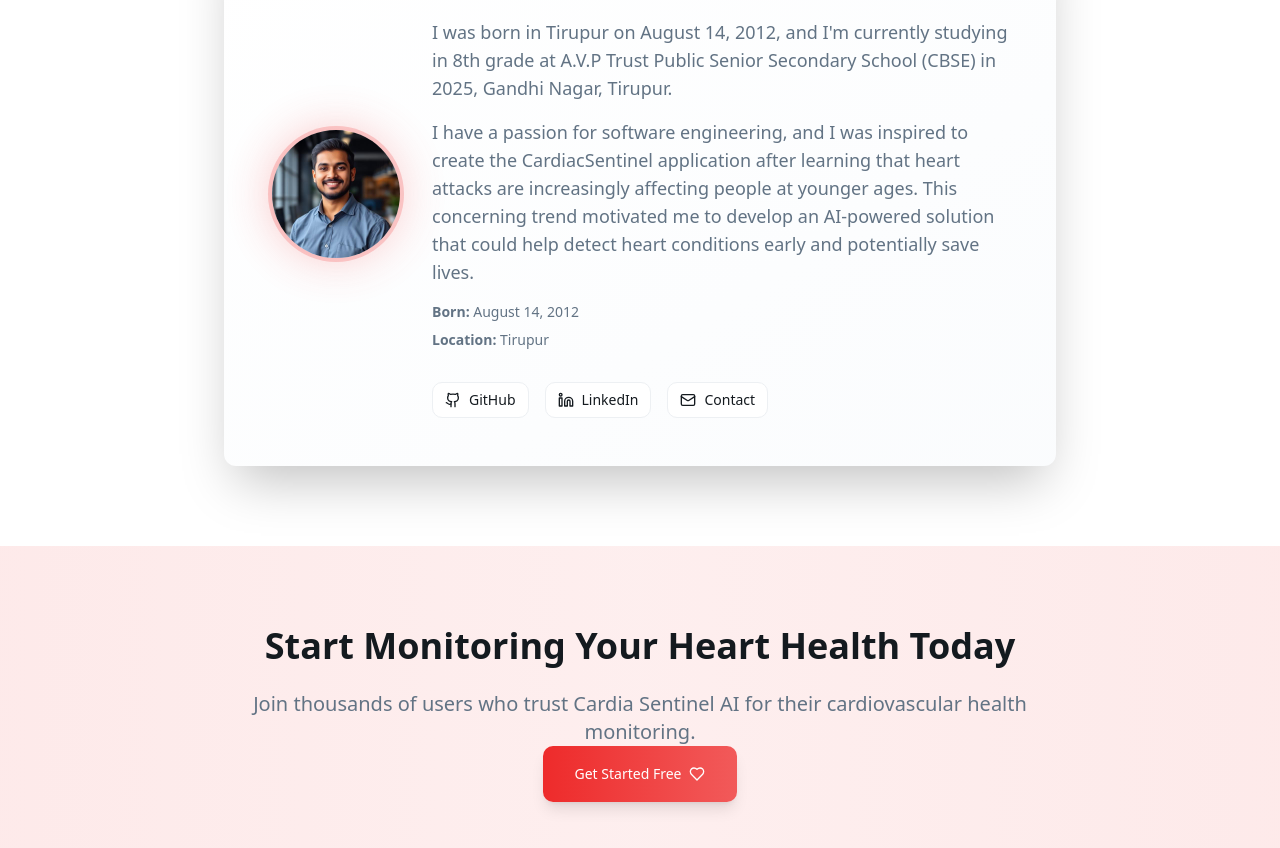
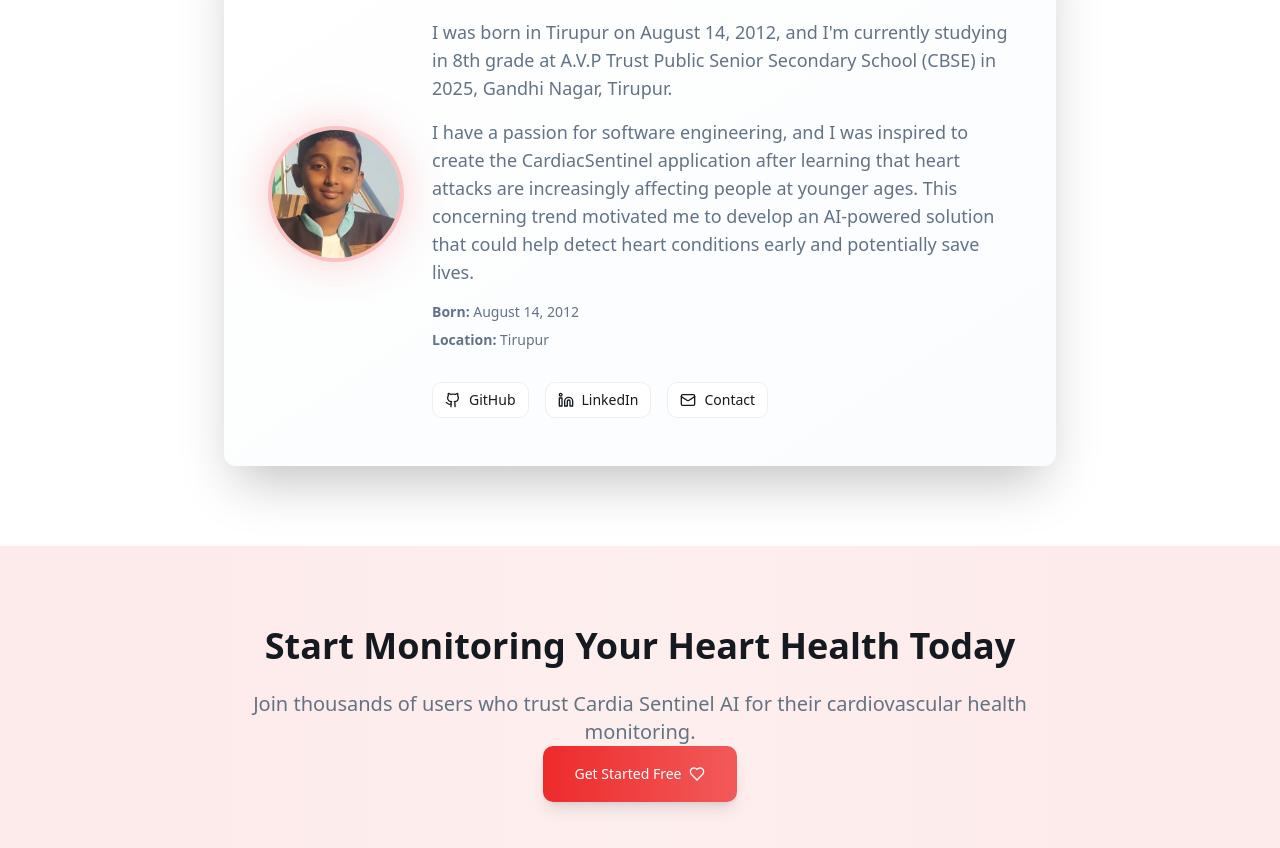
Before and after one commit to pranav82090/cardia-sentinel-insight, a React (Vite) app: page / in a window 1280 px wide. Shown: the part 1800-2648 px from the top of the page. Built offline with nearby package versions, Linux system fonts and the light colour scheme.

Commit message:
Add developer image
Add the user's image to the meet the developer section.

```diff
--- a/src/pages/Home.tsx
+++ b/src/pages/Home.tsx
@@ -183,7 +183,7 @@ const Home = () => {
                 <div className="relative shrink-0">
                   <div className="absolute inset-0 bg-gradient-to-r from-primary to-primary-glow rounded-full blur-xl opacity-30" />
                   <img
-                    src={developerPhoto}
+                    src="/lovable-uploads/7d93a617-6ad3-4793-b2ed-0a7ba1501ec9.png"
                     alt="Developer Profile"
                     className="relative w-24 h-24 lg:w-32 lg:h-32 rounded-full object-cover ring-4 ring-primary/20"
                   />
```
Also changed, not shown: public/lovable-uploads/7d93a617-6ad3-4793-b2ed-0a7ba1501ec9.png (added).
